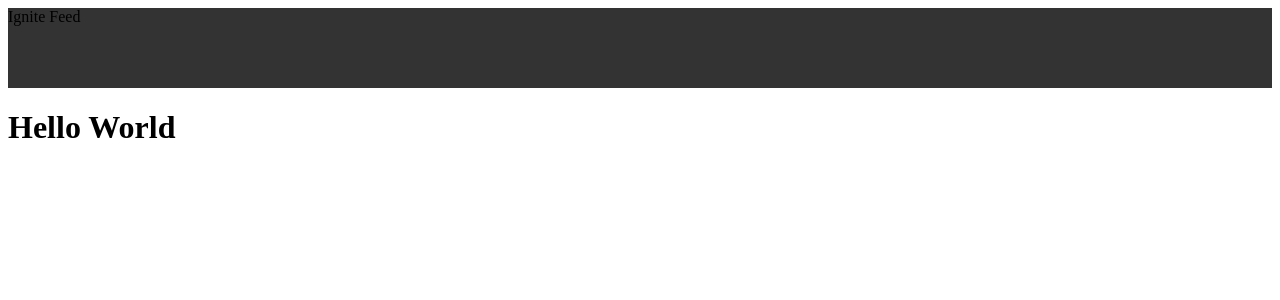
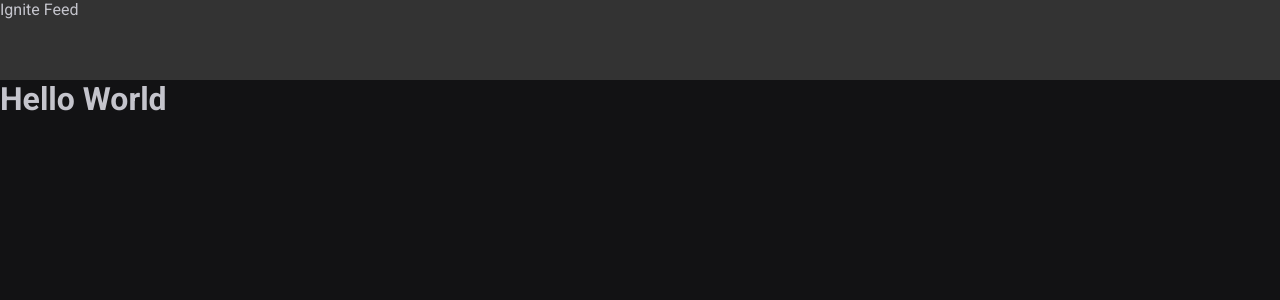
Before and after one commit to leoobarbosa2/ignite-2023, a React (Vite) app in the folder 01-vite-project/: page / in a window 1280 px wide. Shown: the top 300 px of the page. Built offline with nearby package versions, Linux system fonts and the light colour scheme.

Commit message:
feat: Applying global css config

```diff
--- a/01-vite-project/index.html
+++ b/01-vite-project/index.html
@@ -2,6 +2,11 @@
 <html lang="en">
   <head>
     <meta charset="UTF-8" />
+    <link rel="preconnect" href="https://fonts.googleapis.com">
+    <link rel="preconnect" href="https://fonts.gstatic.com" crossorigin>
+
+    <link href="https://fonts.googleapis.com/css2?family=Roboto:wght@400;700&display=swap" rel="stylesheet">
+
     <link rel="icon" type="image/svg+xml" href="/vite.svg" />
     <meta name="viewport" content="width=device-width, initial-scale=1.0" />
     <title>Vite + React</title>
--- a/01-vite-project/src/App.jsx
+++ b/01-vite-project/src/App.jsx
@@ -1,4 +1,6 @@
 import { Header } from "./components/Header/Header"
+
+import './global.css';
 
 function App() {
   return (
--- /dev/null
+++ b/01-vite-project/src/global.css
@@ -0,0 +1,30 @@
+:root {
+    --white: #fff;
+    --gray-100: #e1e1e6;
+    --gray-300: #c4c4cc;
+    --gray-400: #8d8d99;
+    --gray-600: #323238;
+    --gray-700: #29292e;
+    --gray-800: #202024;
+    --gray-900: #121214;
+
+    --green-500: #00875f;
+}
+
+* {
+    margin: 0;
+    padding: 0;
+    box-sizing: border-box;
+}
+
+body {
+    background: var(--gray-900);
+    color: var(--gray-300);
+    -webkit-font-smoothing: antialiased;
+}
+
+body, input, textarea, button {
+    font-family: 'Roboto', sans-serif;
+    font-weight: 400;
+    font-size: 1rem; /* 16px default */
+}
```
